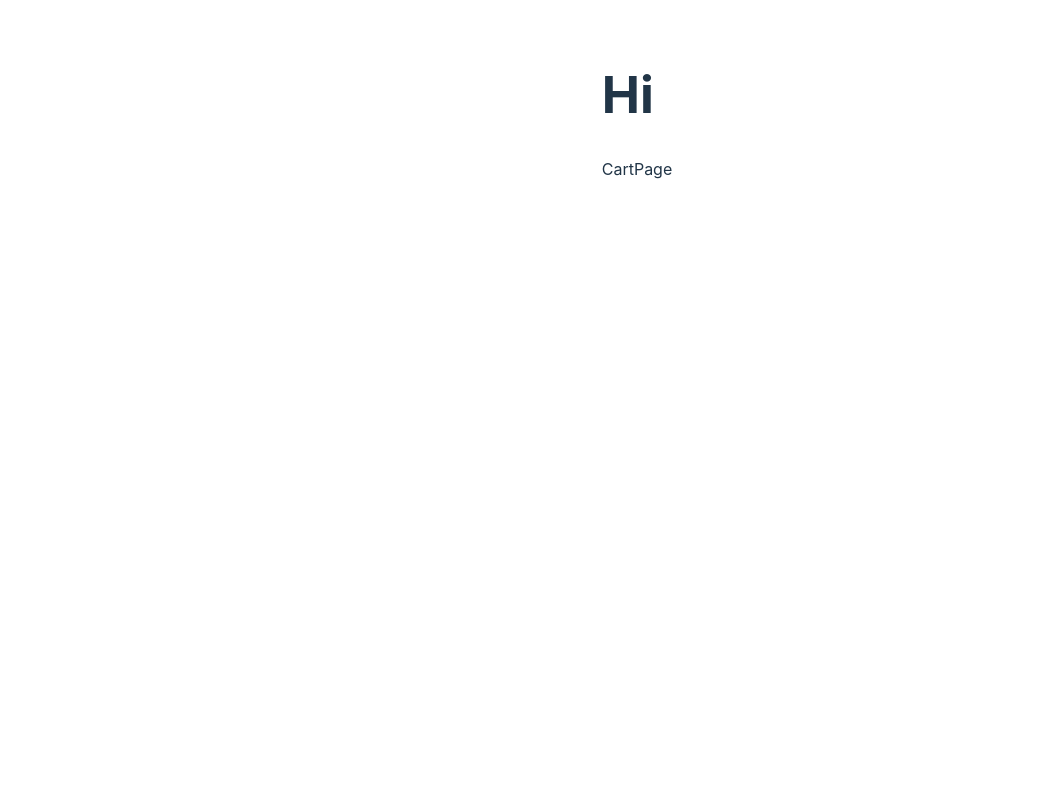
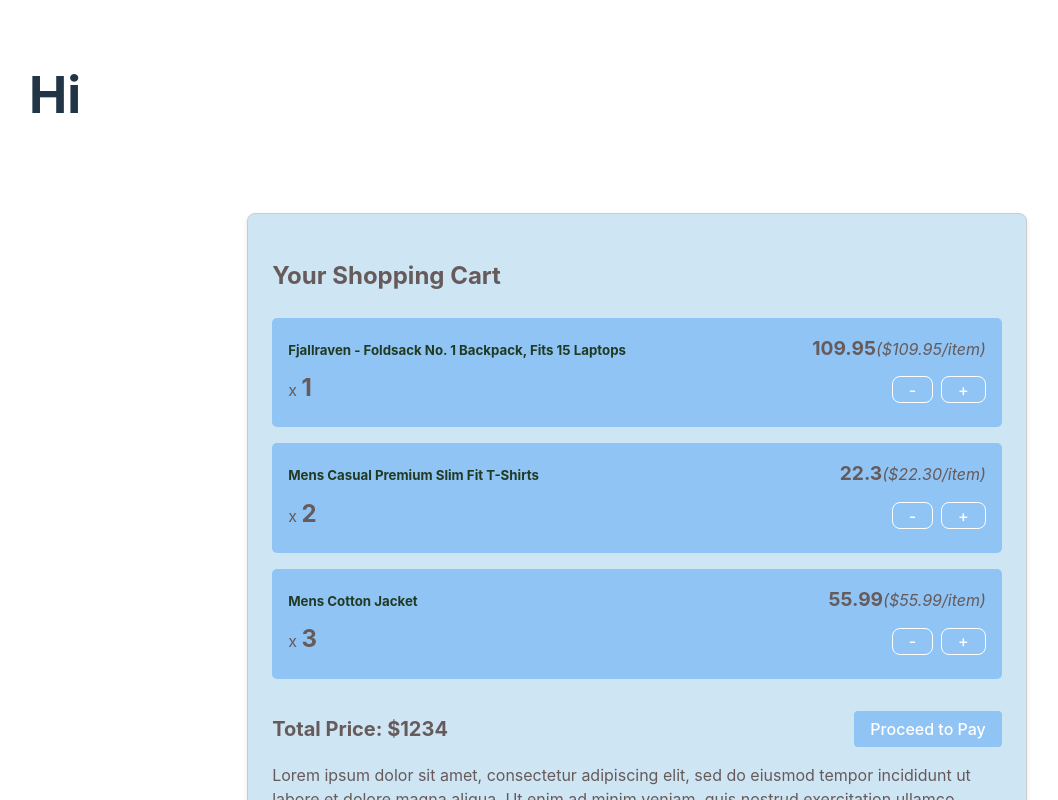
Before and after one commit to Suyashs-19/ReactTraining, a React (Vite) app: page /cart in a window 1280 px wide. Shown: the top 800 px of the page, without its empty margins (3-1061 px from the left). Built offline with nearby package versions, Linux system fonts and the light colour scheme.

Commit message:
02: UI-CartPage Implementation

```diff
--- a/package.json
+++ b/package.json
@@ -12,7 +12,8 @@
   "dependencies": {
     "react": "^18.2.0",
     "react-dom": "^18.2.0",
-    "react-router-dom": "^6.22.3"
+    "react-router-dom": "^6.22.3",
+    "sass": "^1.75.0"
   },
   "devDependencies": {
     "@types/react": "^18.2.66",
--- a/src/components/Cart/Cart.module.scss
+++ b/src/components/Cart/Cart.module.scss
@@ -0,0 +1,66 @@
+.cart {
+    max-width: 60%;
+    background-color: #cee5f4;
+    color: #665a5a;
+    padding: 1.5rem;
+    border-radius: 8px;
+    box-shadow: 0 2px 4px rgba(0, 0, 0, 0.1);
+    border: 1px solid #ccc; /* Add border */
+    margin: 5px auto;
+    margin-top: 90px;
+  }
+
+  .cart h2 {
+    font-size: 1.5rem;
+    margin-bottom: 0.5rem;
+  }
+
+  @media(max-width: 40rem){
+    .cart h2{
+        font-size: 1rem;
+    }
+
+    .cart {
+        max-width: 100%;
+    }
+  }
+
+  .cartList {
+    list-style: none;
+    padding: 0;
+    margin: 0;
+    max-height: 400px;
+    overflow-y: auto;
+    margin-bottom: 1rem;
+  }
+
+  .footer {
+    display: flex;
+    justify-content: space-between;
+    align-items: center;
+  }
+
+  .totalPrice {
+    font-size: 1.25rem;
+    font-weight: bold;
+  }
+
+  @media(max-width:40rem) {
+    .totalPrice{
+        font-size: 1rem;
+    }
+  }
+
+  .proceedButton {
+    background-color: #8fc4f4;
+    color: white;
+    border: none;
+    border-radius: 4px;
+    padding: 0.5rem 1rem;
+    cursor: pointer;
+    transition: background-color 0.3s;
+  }
+
+  .proceedButton:hover {
+    background-color: #5b67e8;
+  }
--- a/src/components/Cart/Cart.tsx
+++ b/src/components/Cart/Cart.tsx
@@ -1,8 +1,46 @@
+import classes from "./Cart.module.scss";
+import CartItem from "./CartItem";
+import { CARTITEMS } from "../../utils/constants";
 
-const Cart = () => {
+const Cart: React.FC = () => {
   return (
-    <div>Cart</div>
-  )
-}
+    <div className={classes.cart}>
+      <h2>Your Shopping Cart</h2>
+      <ul className={classes.cartList}>
+        {CARTITEMS.map((item) => (
+          <CartItem
+            key={item.id}
+            item={{
+              title: item.title,
+              quantity: item.id,
+              total: item.price,
+              price: item.price,
+              id: item.id,
+            }}
+          />
+        ))}
+      </ul>
+      <div className={classes.footer}>
+        <div className={classes.totalPrice}>
+          Total Price: $1234 {/* Update with actual total price */}
+        </div>
+        <button
+          className={classes.proceedButton}
+          onClick={() => alert("Are you sure ?")}>
+          Proceed to Pay
+        </button>
+      </div>
+      <p>
+        Lorem ipsum dolor sit amet, consectetur adipiscing elit, sed do eiusmod
+        tempor incididunt ut labore et dolore magna aliqua. Ut enim ad minim
+        veniam, quis nostrud exercitation ullamco laboris nisi ut aliquip ex ea
+        commodo consequat. Duis aute irure dolor in reprehenderit in voluptate
+        velit esse cillum dolore eu fugiat nulla pariatur. Excepteur sint
+        occaecat cupidatat non proident, sunt in culpa qui officia deserunt
+        mollit anim id est laborum.
+      </p>
+    </div>
+  );
+};
 
-export default Cart
+export default Cart;
--- /dev/null
+++ b/src/components/Cart/CartItem.module.scss
@@ -0,0 +1,60 @@
+.item {
+    margin: 1rem 0;
+    background-color: #8fc4f4;
+    padding: 1rem;
+    border-radius: 5px;
+  }
+
+  .item h5 {
+    margin: 0 0.5rem 0.5rem 0;
+    font-size: 1.2 rem;
+    color: #213a24;
+  }
+
+  .item header {
+    display: flex;
+    justify-content: space-between;
+    align-items: baseline;
+  }
+
+  .details {
+    display: flex;
+    justify-content: space-between;
+    align-items: baseline;
+  }
+
+  .quantity span {
+    font-size: 1.5rem;
+    font-weight: bold;
+  }
+
+  .price {
+    font-size: 1.2rem;
+    font-weight: bold;
+  }
+
+  .itemprice {
+    font-weight: normal;
+    font-size: 1rem;
+    font-style: italic;
+  }
+
+  .actions {
+    display: flex;
+    justify-content: flex-end;
+    margin: 0.5rem 0;
+  }
+
+  .actions button {
+    background-color: transparent;
+    border: 1px solid white;
+    margin-left: 0.5rem;
+    padding: 0.15rem 1rem;
+    color: white;
+  }
+
+  .actions button:hover,
+  .actions button:active {
+    background-color: #4b4b4b;
+    color: white;
+  }
--- /dev/null
+++ b/src/components/Cart/CartItem.tsx
@@ -0,0 +1,36 @@
+import classes from "./CartItem.module.scss";
+
+const CartItem = (props: any) => {
+  const { title, quantity, total, price } = props.item;
+
+  const additemHandler = () => {
+    alert("item added");
+  };
+
+  const removeitemHandler = () => {
+    alert("item removed");
+  };
+
+  return (
+    <li className={classes.item}>
+      <header>
+        <h5>{title}</h5>
+        <div className={classes.price}>
+          {total}
+          <span className={classes.itemprice}>(${price.toFixed(2)}/item)</span>
+        </div>
+      </header>
+      <div className={classes.details}>
+        <div className={classes.quantity}>
+          x <span>{quantity}</span>
+        </div>
+        <div className={classes.actions}>
+          <button onClick={removeitemHandler}>-</button>
+          <button onClick={additemHandler}>+</button>
+        </div>
+      </div>
+    </li>
+  );
+};
+
+export default CartItem;
--- a/src/pages/CartPage.tsx
+++ b/src/pages/CartPage.tsx
@@ -1,7 +1,8 @@
-const CartPage = () => {
-    return (<div>
-        CartPage
-    </div>)
-}
+import React from "react";
+import Cart from "../components/Cart/Cart";
+
+const CartPage: React.FC = () => {
+  return <Cart />;
+};
 
 export default CartPage;
--- a/src/pages/Layout.tsx
+++ b/src/pages/Layout.tsx
@@ -1,12 +1,12 @@
 import { Outlet } from "react-router-dom";
-import Header from "../components/header/Header";
+import Header from "../components/Header/Header";
 
 const Layout = () => {
   return (
-    <div>
+    <>
       <Header />
       <Outlet />
-    </div>
+    </>
   );
 };
 
--- /dev/null
+++ b/src/utils/constants.tsx
@@ -0,0 +1,42 @@
+export const CARTITEMS = [
+  {
+    id: 1,
+    title: "Fjallraven - Foldsack No. 1 Backpack, Fits 15 Laptops",
+    price: 109.95,
+    description:
+      "Your perfect pack for everyday use and walks in the forest. Stash your laptop (up to 15 inches) in the padded sleeve, your everyday",
+    category: "men's clothing",
+    image: "https://fakestoreapi.com/img/81fPKd-2AYL._AC_SL1500_.jpg",
+    rating: {
+      rate: 3.9,
+      count: 120,
+    },
+  },
+  {
+    id: 2,
+    title: "Mens Casual Premium Slim Fit T-Shirts ",
+    price: 22.3,
+    description:
+      "Slim-fitting style, contrast raglan long sleeve, three-button henley placket, light weight & soft fabric for breathable and comfortable wearing. And Solid stitched shirts with round neck made for durability and a great fit for casual fashion wear and diehard baseball fans. The Henley style round neckline includes a three-button placket.",
+    category: "men's clothing",
+    image:
+      "https://fakestoreapi.com/img/71-3HjGNDUL._AC_SY879._SX._UX._SY._UY_.jpg",
+    rating: {
+      rate: 4.1,
+      count: 259,
+    },
+  },
+  {
+    id: 3,
+    title: "Mens Cotton Jacket",
+    price: 55.99,
+    description:
+      "great outerwear jackets for Spring/Autumn/Winter, suitable for many occasions, such as working, hiking, camping, mountain/rock climbing, cycling, traveling or other outdoors. Good gift choice for you or your family member. A warm hearted love to Father, husband or son in this thanksgiving or Christmas Day.",
+    category: "men's clothing",
+    image: "https://fakestoreapi.com/img/71li-ujtlUL._AC_UX679_.jpg",
+    rating: {
+      rate: 4.7,
+      count: 500,
+    },
+  },
+];
```
Also changed, not shown: 1 other file (tests, documents, lock files or other folders).
